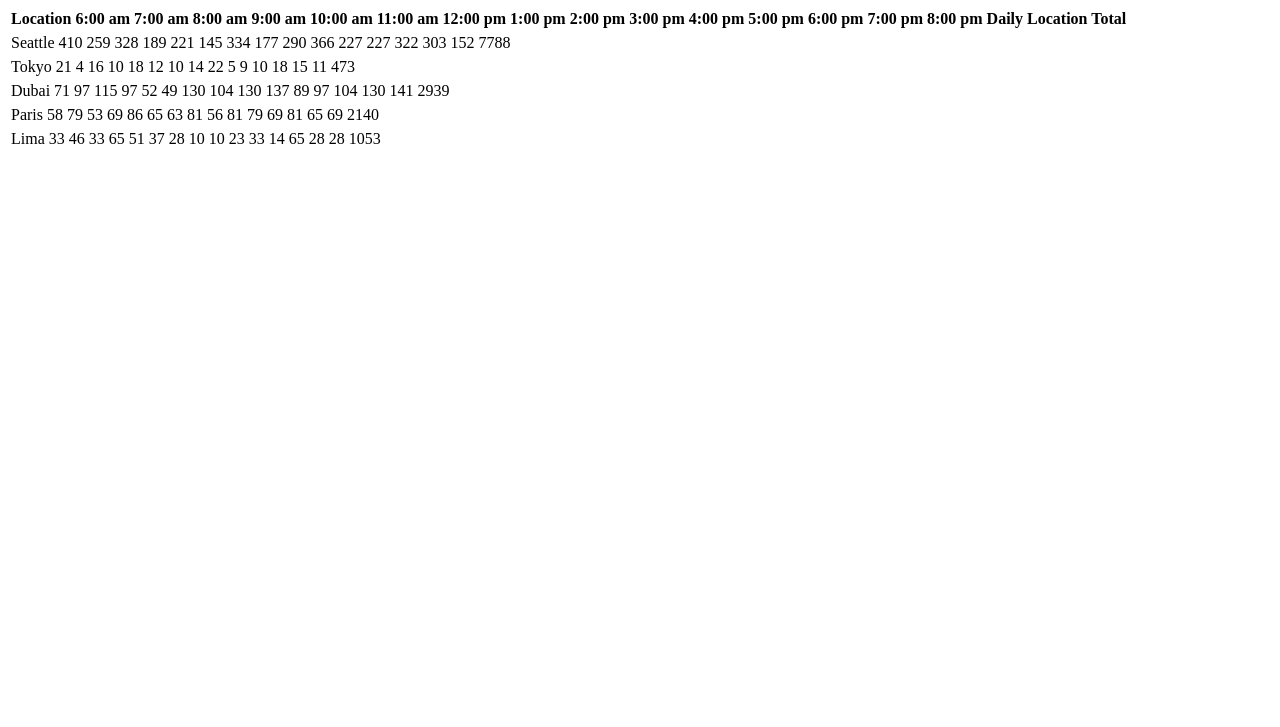
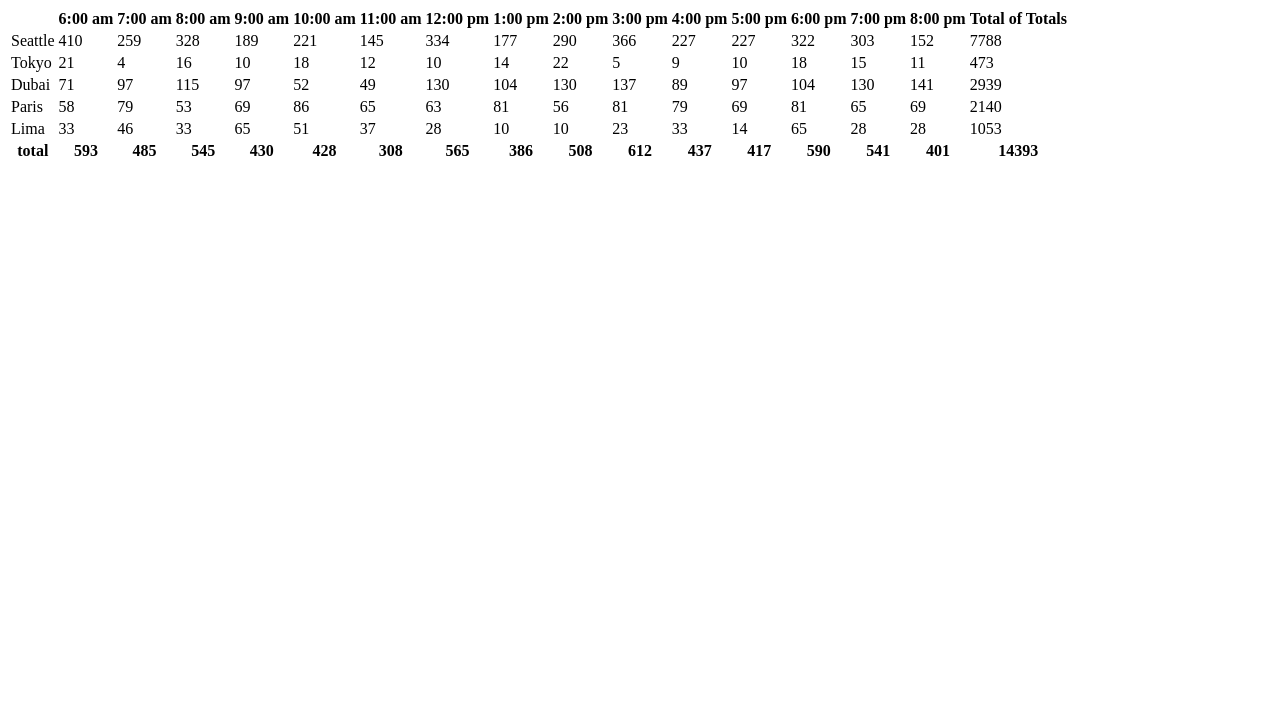
Before and after one commit to engnour94/Cookie-stand, a plain HTML site: page demo/sales.html in a window 1280 px wide. Shown: the part 73-800 px from the top of the page. Drawn offline with Linux system fonts and the light colour scheme.

Commit message:
create table

```diff
--- a/demo/sales.html
+++ b/demo/sales.html
@@ -8,7 +8,7 @@
 </head>
 <body id='sales' >
     <header><h1>Sales Data</h1></header>
-    <Main id= 'table'>
+    <Main>
 
     </Main>
     <footer></footer>
--- a/js/app.js
+++ b/js/app.js
@@ -11,7 +11,7 @@ function CookieStand( name,min,max,avg ){
   this.numberOfCookies=[];
   this.cookiesSales();
   this.getCustomers();
-  this.total =[];
+
 }
 CookieStand.prototype.cookiesSales= function( ){
   for ( let i = 0; i < openingHours.length; i++ ) {
@@ -28,60 +28,55 @@ CookieStand.prototype.getCustomers=function () { for ( let i = 0; i < openingHou
 
 };
 
-CookieStand.prototype.renderHeaderTable = function () {
-  const parentElement = document.getElementById( 'sales' );
 
-  const tableElement=document.createElement ( 'table' );
-  parentElement.appendChild( tableElement );
+CookieStand.prototype.render = function () {
+  const tableElement = document.getElementById( 'placeTable' );
 
-  const trElement = document.createElement( 'tr' );
-  tableElement.appendChild( trElement );
-  const thElement = document.createElement( 'th' );
-  trElement.appendChild( thElement );
-  thElement.textContent = 'Location';
+  const tr = document.createElement( 'tr' );
+  tableElement.appendChild( tr );
 
-  for ( let i = 0; i < openingHours.length; i++ ) {
+  const td1 = document.createElement( 'td' );
+  tr.appendChild( td1 );
+  td1.textContent = this.name;
 
-    const thElement = document.createElement( 'th' );
-    trElement.appendChild( thElement );
-    thElement.textContent = `${openingHours[i]}`;
+  for( let i = 0; i <openingHours.length; i++ ) {
+    const td2 = document.createElement( 'td' );
+    tr.appendChild( td2 );
+    td2.textContent = this.numberOfCookies[i];
   }
-  const totalHeaderElement = document.createElement( 'th' );
-  trElement.appendChild( totalHeaderElement );
-  totalHeaderElement.textContent = 'Daily Location Total';
 
+  const td3 = document.createElement( 'td' );
+  tr.appendChild( td3 );
+  td3.textContent = this.totalCookies;
 };
 
 
-CookieStand.prototype.renderTable = function () {
+
+const tableHeader = function () {
   const parentElement = document.getElementById( 'sales' );
+  const table = document.createElement( 'table' );
+  parentElement.appendChild( table );
+  table.setAttribute( 'id', 'placeTable' );
 
-  const tableElement=document.createElement ( 'table' );
-  parentElement.appendChild( tableElement );
+  const tr1 = document.createElement( 'tr' );
+  table.appendChild( tr1 );
 
-  const trElement = document.createElement( 'tr' );
-  tableElement.appendChild( trElement );
+  const th1 = document.createElement( 'th' );
+  tr1.appendChild( th1 );
+  th1.textContent = '   ';
 
-  const tdElement = document.createElement( 'td' );
-  trElement.appendChild( tdElement );
-  tdElement.textContent = `${this.name}`;
-
-  for ( let i = 0; i < openingHours.length; i++ ) {
-
-    const tdElement = document.createElement( 'td' );
-    trElement.appendChild( tdElement );
-
-    tdElement.textContent = `${this.numberOfCookies[i]}`;
-
+  for( let i = 0; i < openingHours.length; i++ ) {
+    const th2 = document.createElement( 'th' );
+    tr1.appendChild( th2 );
+    th2.textContent = openingHours[i];
 
   }
-  const TotalTdElement = document.createElement( 'td' );
-  trElement.appendChild( TotalTdElement );
-  TotalTdElement.textContent = `${this.totalCookies}`;
 
+  const th3 = document.createElement( 'th' );
+  tr1.appendChild( th3 );
+  th3.textContent = 'Total of Totals';
 };
-
-
+tableHeader();
 
 
 
@@ -89,31 +84,56 @@ const Seattle = new CookieStand( 'Seattle', 23, 65, 6.3 );
 Seattle.cookiesSales( 23,65,6.3 );
 Seattle.getCustomers( 23,65 );
 
-Seattle.renderHeaderTable( 'Seattle', 23, 65, 6.3 );
-Seattle.renderTable( 'Seattle', 23, 65, 6.3 );
+Seattle.render( );
+
 const Tokyo = new CookieStand( 'Tokyo', 3, 24, 1.2 );
 Tokyo.cookiesSales( 3,24,1.2 );
 Tokyo.getCustomers( 3,24 );
-Tokyo.renderTable( 'Tokyo', 3, 24, 1.2 );
+Tokyo.render( );
 
 
 const Dubai = new CookieStand( 'Dubai', 11, 38, 3.7 );
 Dubai.cookiesSales( 11,38,3.7 );
 Dubai.getCustomers( 11,38 );
-Dubai.renderTable( 'Dubai', 11, 38, 3.7 );
+Dubai.render( );
 
 
 const Paris = new CookieStand( 'Paris', 20, 38, 2.3 );
 Paris.cookiesSales( 20,38,2.3 );
 Paris.getCustomers( 20,38 );
-Paris.renderTable( 'Paris',20, 38, 2.3 );
+Paris.render( );
 
 
 const Lima = new CookieStand( 'Lima', 2, 16, 4.6 );
 Lima.cookiesSales( 2, 16, 4.6 );
 Lima.getCustomers( 2, 16 );
-Lima.renderTable( 'Lima',20, 38, 2.3 );
+Lima.render();
 
 
 function getRandomArbitrary( min,max )
 {return Math.floor( Math.random()*( max-min+1 )+min );}
+
+
+
+const tableFooter = function() {
+  const tableElement = document.getElementById( 'placeTable' );
+
+  const tr = document.createElement( 'tr' );
+  tableElement.appendChild( tr );
+
+  const th1 = document.createElement( 'th' );
+  tr.appendChild( th1 );
+  th1.textContent = 'total';
+
+  for( let i = 0; i < openingHours.length; i++ ) {
+    const th2 = document.createElement( 'th' );
+    tr.appendChild( th2 );
+    th2.textContent = Seattle.numberOfCookies[i] + Tokyo.numberOfCookies[i] + Paris.numberOfCookies[i] + Dubai.numberOfCookies[i] + Lima.numberOfCookies[i];
+  }
+
+  const th3 = document.createElement( 'th' );
+  tr.appendChild( th3 );
+  th3.textContent = Seattle.totalCookies + Tokyo.totalCookies + Dubai.totalCookies + Paris.totalCookies + Lima.totalCookies;
+};
+
+tableFooter();
```
